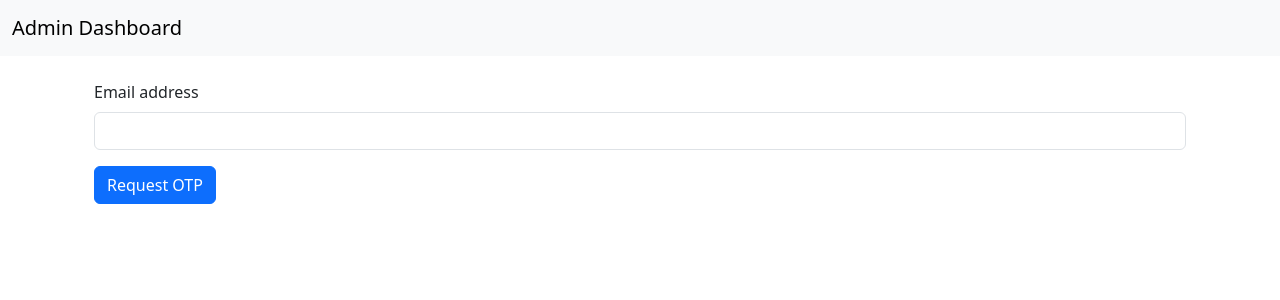
After one commit to COMP2913-24-25/Pendolare, a Flask app: page /login in a window 1280 px wide. The commit adds this page. Shown: the top 300 px of the page. Run offline with Flask 3, Linux system fonts and the light colour scheme.

Commit message:
Implemented login page using identity service

```diff
--- a/Pendo.AdminDashboard/app.py
+++ b/Pendo.AdminDashboard/app.py
@@ -1,13 +1,46 @@
-from flask import Flask, render_template, request, redirect, url_for
+from flask import Flask, render_template, request, redirect, url_for, session, flash
+import requests
 
 app = Flask(__name__)
+app.secret_key = 'reallyStrongPwd123'
 
-@app.route('/')
-def home():
-    return render_template('home.html')
+api_url = 'https://kong-gateway.greensand-8499b34e.uksouth.azurecontainerapps.io'
+
+@app.route('/login', methods=['GET', 'POST'])
+def login():
+    if request.method == 'POST':
+        email = request.form['email']
+        identityRequest = {"emailAddress": email}
+        response = requests.post(f'{api_url}/api/auth/request-otp', json=identityRequest)
+        if response.status_code == 200:
+            session['email'] = email
+            return redirect(url_for('verify_otp'))
+        else:
+            flash('Failed to request OTP. Are you sure you have an account?')
+    return render_template('login.html')
+
+@app.route('/verify_otp', methods=['GET', 'POST'])
+def verify_otp():
+    if request.method == 'POST':
+        session.get('email')
+        otp = request.form['otp']
+        response = requests.post(f'{api_url}/api/auth/verify-otp', json={'emailAddress': session['email'], 'otp': otp})
+        if response.status_code == 200:
+            session['loggen_in'] = True
+            return redirect(url_for('dashboard'))
+        else:
+            flash('Invalid OTP. Please try again.')
+    return render_template('verify_otp.html')
+
+@app.route('/logout')
+def logout():
+    session.clear()
+    return redirect(url_for('login'))
 
 @app.route('/dashboard', methods=['GET', 'POST'])
 def dashboard():
+    if not session.get('logged_in'):
+        return redirect(url_for('login'))
     if request.method == 'POST':
         booking_fee = request.form['booking_fee']
         return redirect(url_for('dashboard'))
--- a/Pendo.AdminDashboard/templates/base.html
+++ b/Pendo.AdminDashboard/templates/base.html
@@ -21,6 +21,18 @@
             </div>
         </div>
     </nav>
+    <div class="container mt-3">
+        {% with messages = get_flashed_messages(with_categories=true) %}
+            {% if messages %}
+                <div class="alert alert-dismissible fade show" role="alert">
+                    {% for category, message in messages %}
+                        <div class="alert alert-{{ category }}">{{ message }}</div>
+                    {% endfor %}
+                    <button type="button" class="btn-close" data-bs-dismiss="alert" aria-label="Close"></button>
+                </div>
+            {% endif %}
+        {% endwith %}
+    </div>
     <div class="container mt-4">
         {% block body %}{% endblock %}
     </div>
--- /dev/null
+++ b/Pendo.AdminDashboard/templates/login.html
@@ -0,0 +1,17 @@
+{% extends 'base.html' %}
+
+{% block head %}
+    <title>Login</title>
+{% endblock %}
+
+{% block body %}
+    <div class="container">
+        <form method="POST" action="{{ url_for('login') }}">
+            <div class="mb-3">
+                <label for="email" class="form-label">Email address</label>
+                <input type="email" class="form-control" id="email" name="email" required>
+            </div>
+            <button type="submit" class="btn btn-primary">Request OTP</button>
+        </form>
+    </div>
+{% endblock %}
```
Also changed, not shown: Pendo.AdminDashboard/templates/verify_otp.html (added, +17 -0 lines).
